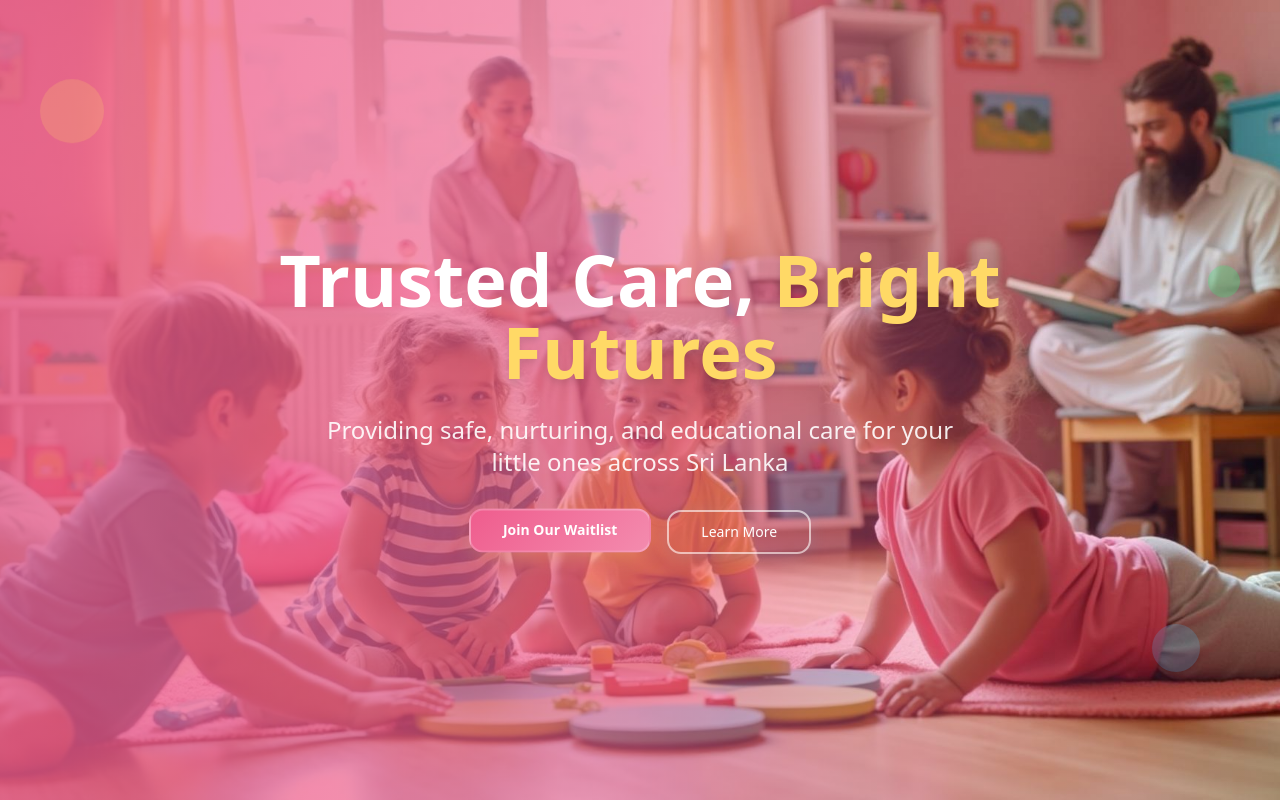
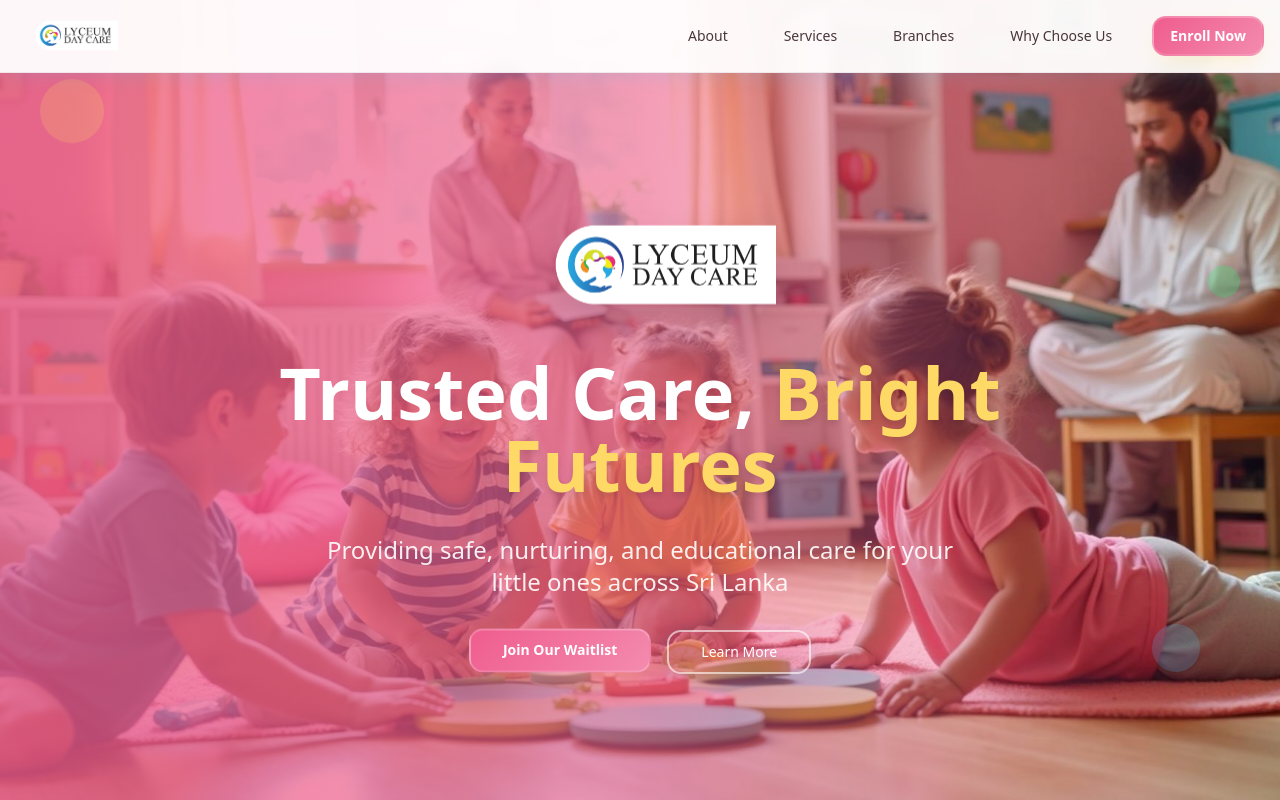
Before and after one commit to globallyceum25-dot/lyceum-care-futures, a React (Vite) app: page / in a window 1280 px wide. Shown: the top 800 px of the page. Built offline with nearby package versions, Linux system fonts and the light colour scheme.

Commit message:
Add logo to landing page
Add the Lyceum Day Care logo to the landing page.

```diff
--- a/src/components/Footer.tsx
+++ b/src/components/Footer.tsx
@@ -1,6 +1,8 @@
 import { Mail, Phone, MapPin, Globe, Facebook, Instagram } from "lucide-react";
 import { Button } from "@/components/ui/button";
 import { Separator } from "@/components/ui/separator";
+
+const lyceumLogoUrl = "/lovable-uploads/a0d21212-ac82-4254-99f4-0fbc32d5d818.png";
 
 const Footer = () => {
   const branches = [
@@ -25,7 +27,11 @@ const Footer = () => {
           {/* Company Info */}
           <div className="space-y-6">
             <div>
-              <h3 className="text-2xl font-bold text-secondary mb-2">Lyceum Day Care</h3>
+              <img
+                src={lyceumLogoUrl}
+                alt="Lyceum Day Care Logo"
+                className="h-16 w-auto mb-4"
+              />
               <p className="text-primary-foreground/80 leading-relaxed">
                 Creating a safe, nurturing, and educational environment for children across Sri Lanka.
               </p>
--- /dev/null
+++ b/src/components/Header.tsx
@@ -0,0 +1,84 @@
+import { Button } from "@/components/ui/button";
+
+const lyceumLogoUrl = "/lovable-uploads/a0d21212-ac82-4254-99f4-0fbc32d5d818.png";
+
+const Header = () => {
+  const scrollToContact = () => {
+    document.getElementById('contact')?.scrollIntoView({ behavior: 'smooth' });
+  };
+
+  const scrollToSection = (sectionId: string) => {
+    document.getElementById(sectionId)?.scrollIntoView({ behavior: 'smooth' });
+  };
+
+  return (
+    <header className="fixed top-0 left-0 right-0 z-50 bg-background/95 backdrop-blur-sm border-b border-border shadow-soft">
+      <div className="container mx-auto px-4 py-3">
+        <div className="flex items-center justify-between">
+          {/* Logo */}
+          <div
+            className="flex items-center gap-3 cursor-pointer hover:opacity-80 transition-opacity"
+            onClick={() => window.scrollTo({ top: 0, behavior: 'smooth' })}
+          >
+            <img
+              src={lyceumLogoUrl}
+              alt="Lyceum Day Care Logo"
+              className="h-12 w-auto"
+            />
+          </div>
+
+          {/* Navigation */}
+          <nav className="hidden md:flex items-center gap-6">
+            <Button
+              variant="ghost"
+              onClick={() => scrollToSection('about')}
+              className="text-foreground hover:text-primary"
+            >
+              About
+            </Button>
+            <Button
+              variant="ghost"
+              onClick={() => scrollToSection('services')}
+              className="text-foreground hover:text-primary"
+            >
+              Services
+            </Button>
+            <Button
+              variant="ghost"
+              onClick={() => scrollToSection('branches')}
+              className="text-foreground hover:text-primary"
+            >
+              Branches
+            </Button>
+            <Button
+              variant="ghost"
+              onClick={() => scrollToSection('why-choose-us')}
+              className="text-foreground hover:text-primary"
+            >
+              Why Choose Us
+            </Button>
+            <Button
+              variant="hero"
+              onClick={scrollToContact}
+              className="shadow-warm"
+            >
+              Enroll Now
+            </Button>
+          </nav>
+
+          {/* Mobile Menu Button */}
+          <Button
+            variant="hero"
+            size="sm"
+            onClick={scrollToContact}
+            className="md:hidden"
+          >
+            Enroll Now
+          </Button>
+        </div>
+      </div>
+    </header>
+  );
+};
+
+export default Header;
--- a/src/components/Hero.tsx
+++ b/src/components/Hero.tsx
@@ -1,5 +1,7 @@
 import { Button } from "@/components/ui/button";
 import heroImage from "@/assets/hero-image.jpg";
+
+const lyceumLogoUrl = "/lovable-uploads/a0d21212-ac82-4254-99f4-0fbc32d5d818.png";
 
 const Hero = () => {
   const scrollToContact = () => {
@@ -7,7 +9,7 @@ const Hero = () => {
   };
 
   return (
-    <section className="relative min-h-screen flex items-center justify-center overflow-hidden">
+    <section className="relative min-h-screen flex items-center justify-center overflow-hidden pt-20">
       {/* Background Image with Overlay */}
       <div className="absolute inset-0 z-0">
         <img
@@ -21,7 +23,16 @@ const Hero = () => {
       {/* Content */}
       <div className="relative z-10 container mx-auto px-4 text-center">
         <div className="max-w-4xl mx-auto">
-          <h1 className="text-5xl md:text-7xl font-bold mb-6 text-primary-foreground animate-float">
+          {/* Logo */}
+          <div className="mb-8 animate-float">
+            <img
+              src={lyceumLogoUrl}
+              alt="Lyceum Day Care Logo"
+              className="h-24 md:h-32 w-auto mx-auto drop-shadow-2xl"
+            />
+          </div>
+
+          <h1 className="text-5xl md:text-7xl font-bold mb-6 text-primary-foreground animate-bounce-soft">
             Trusted Care,{" "}
             <span className="text-secondary drop-shadow-lg">Bright Futures</span>
           </h1>
--- a/src/pages/Index.tsx
+++ b/src/pages/Index.tsx
@@ -1,3 +1,4 @@
+import Header from "@/components/Header";
 import Hero from "@/components/Hero";
 import About from "@/components/About";
 import Branches from "@/components/Branches";
@@ -9,6 +10,7 @@ import Footer from "@/components/Footer";
 const Index = () => {
   return (
     <div className="min-h-screen">
+      <Header />
       <Hero />
       <About />
       <Services />
```
Also changed, not shown: public/lovable-uploads/a0d21212-ac82-4254-99f4-0fbc32d5d818.png (added).
